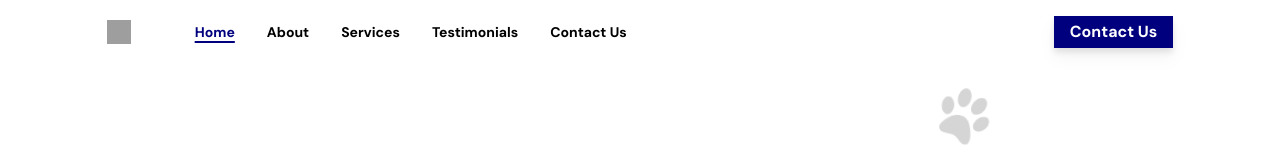
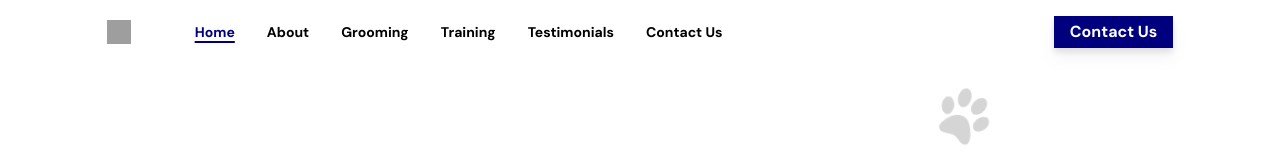
Before and after one commit to jogarbaut/lindsays-good-dog-services, a React (Vite) app: page / in a window 1280 px wide. Shown: the top 160 px of the page. Built offline with nearby package versions, Linux system fonts and the light colour scheme; grey boxes are pictures that could not be loaded.

Commit message:
features-photos-staff branch setup

```diff
--- a/src/scenes/navbar/index.tsx
+++ b/src/scenes/navbar/index.tsx
@@ -46,7 +46,12 @@ const Navbar = ({ selectedPage, setSelectedPage, isUserTopOfPage }: Props) => {
                     setSelectedPage={setSelectedPage}
                   />
                   <Link
-                    page="Services"
+                    page="Grooming"
+                    selectedPage={selectedPage}
+                    setSelectedPage={setSelectedPage}
+                  />
+                  <Link
+                    page="Training"
                     selectedPage={selectedPage}
                     setSelectedPage={setSelectedPage}
                   />
```
